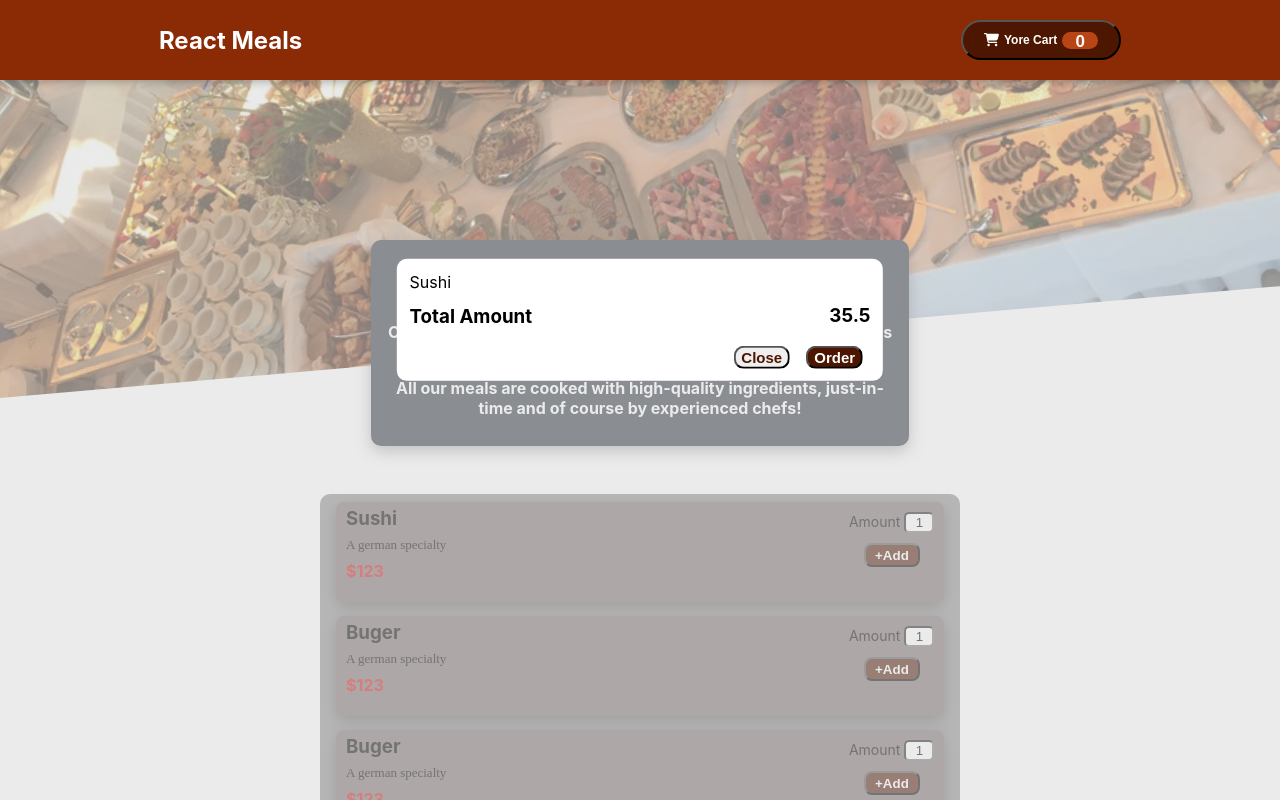
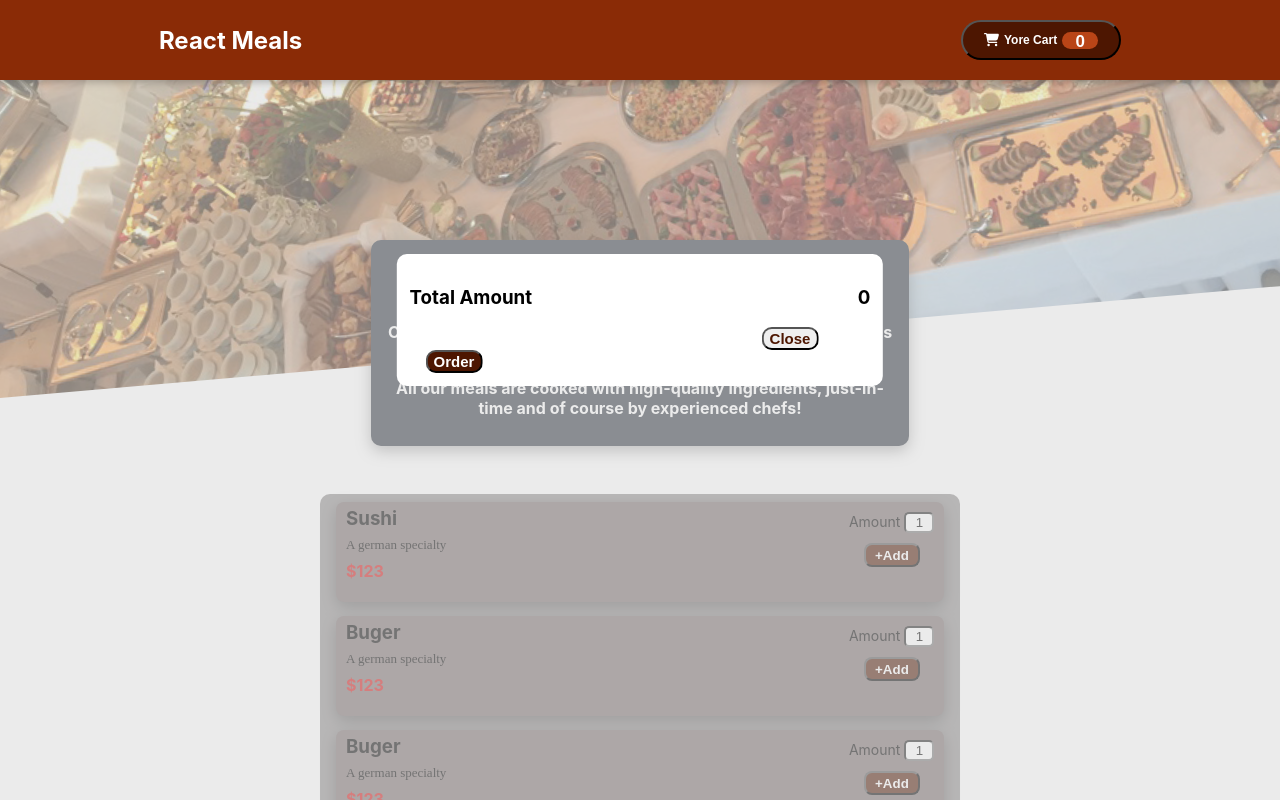
Before and after one commit to prabhasg56/food-order-app-react, a React (Create React App) app: page / in a window 1280 px wide. Shown: the top 800 px of the page. Built offline with nearby package versions, Linux system fonts and the light colour scheme.

Commit message:
Showing and Enabling the delete of Cart Items

```diff
--- a/src/components/Cart/Cart.css
+++ b/src/components/Cart/Modal.css
@@ -9,6 +9,7 @@
 
 .modal{
     display: flex;
+    flex-direction: column;
     position: fixed;
     width: 36%;
     height: auto;
@@ -21,17 +22,47 @@
     transform: translate(-50%, -50%);
 }
 
-.modal-title h3 {
-    margin-top: 0.8rem;
+.meals {
+    padding-bottom: 1rem;
+    border-bottom: #4d1601 solid  ;
 }
 
-.cart-value h3 {
-    margin-top: 2rem;
-    margin-left: 7rem;
+.meal-price {
+    margin-top: 0.86rem;
+    justify-content: space-evenly;
+}
+
+.meal-quantity {
+    margin-left: 3rem;
+    border-style: solid;
+    border-width: 1.5px;
+    border-radius: 2px;
+    font-weight: 500;
+    padding: 1.5px;
+    font-size: 15px;
+}
+
+.remove-btn {
+    width: 26px;
+    margin-left: 20rem;
+    border-radius: 5px;
+    color: #4d1601;
+}
+
+.add-btn {
+    margin-left: 0.89rem;
+    background-color: #4d1601;
+    color: white;
+    border-radius: 5px;
+}
+
+.total-amount {
+    display: flex;
+    justify-content: space-between;
 }
 
 .btn-close{
-    margin-left: 1rem;
+    margin-left: 22rem;
     font-size: 15px;
     font-weight: bold;
     border-radius: 10px;
--- a/src/components/Cart/Modal.js
+++ b/src/components/Cart/Modal.js
@@ -1,14 +1,24 @@
-import React, { useEffect, useState } from "react";
-import "./Cart.css";
+import React, { useEffect, useState, useContext } from "react";
+import { FontAwesomeIcon } from "@fortawesome/react-fontawesome";
+import { faMinus, faPlus } from "@fortawesome/free-solid-svg-icons";
 
+import "./Modal.css";
+import CartContext from "../stroe/cart-context";
 
-const MyModal = ({openModal}) => {
+const MyModal = ({ openModal }) => {
+  const [totalAmount, setTotalAmount] = useState(0);
+
+  const cartCtx = useContext(CartContext);
+
 
   useEffect(() => {
     //stop background scrolling
     document.body.style.overflowY = "hidden";
 
-      //background scrolling
+  cartCtx._currentValue.items.forEach((item,index) => {
+    setTotalAmount(totalAmount + Number(item.mealPrice))
+  })
+    //background scrolling / cleaner function
     return () => {
       document.body.style.overflowY = "scroll";
     };
@@ -18,13 +28,28 @@ const MyModal = ({openModal}) => {
     <>
       <div className="modal-wrapper">
         <div className="modal">
-            <div className="modal-title">
-              <span>Sushi</span>
+          {cartCtx._currentValue.items.map((item, index) => {
+             return (
+              <div className="meals" key={item.id}>
+              <span style={{fontWeight:'bolder'}}>{item.mealTitle}</span>
+              <div className="meal-price">
+                <span>{item.mealPrice}</span>
+                <text className="meal-quantity">{`x${1}`}</text>
+                <button className="remove-btn"><FontAwesomeIcon icon={faMinus} /></button>
+                <button className="add-btn"><FontAwesomeIcon icon={faPlus} /></button>
+              </div>
+            </div>
+             )
+          })
+          }
+          <div className="cart-value">
+            <div className="total-amount">
+              <div>
                 <h3>Total Amount</h3>
               </div>
-            <div className="cart-value">
               <div>
-                <h3>{35.5}</h3>
+                <h3>{totalAmount}</h3>
+              </div>
             </div>
             <div className="modal-btn">
               <button className="btn-close" onClick={() => openModal(false)}>
```
Lines whose indentation alone changed are shown as unchanged.
